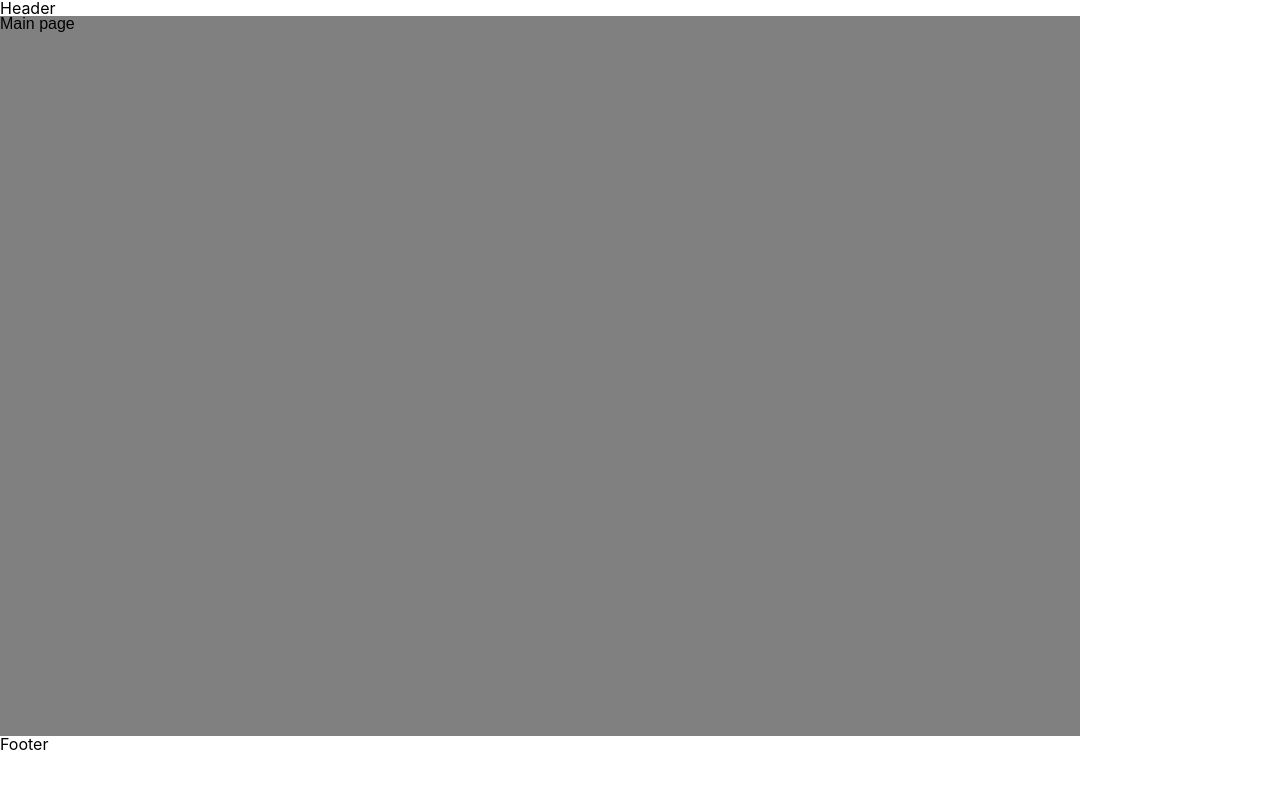
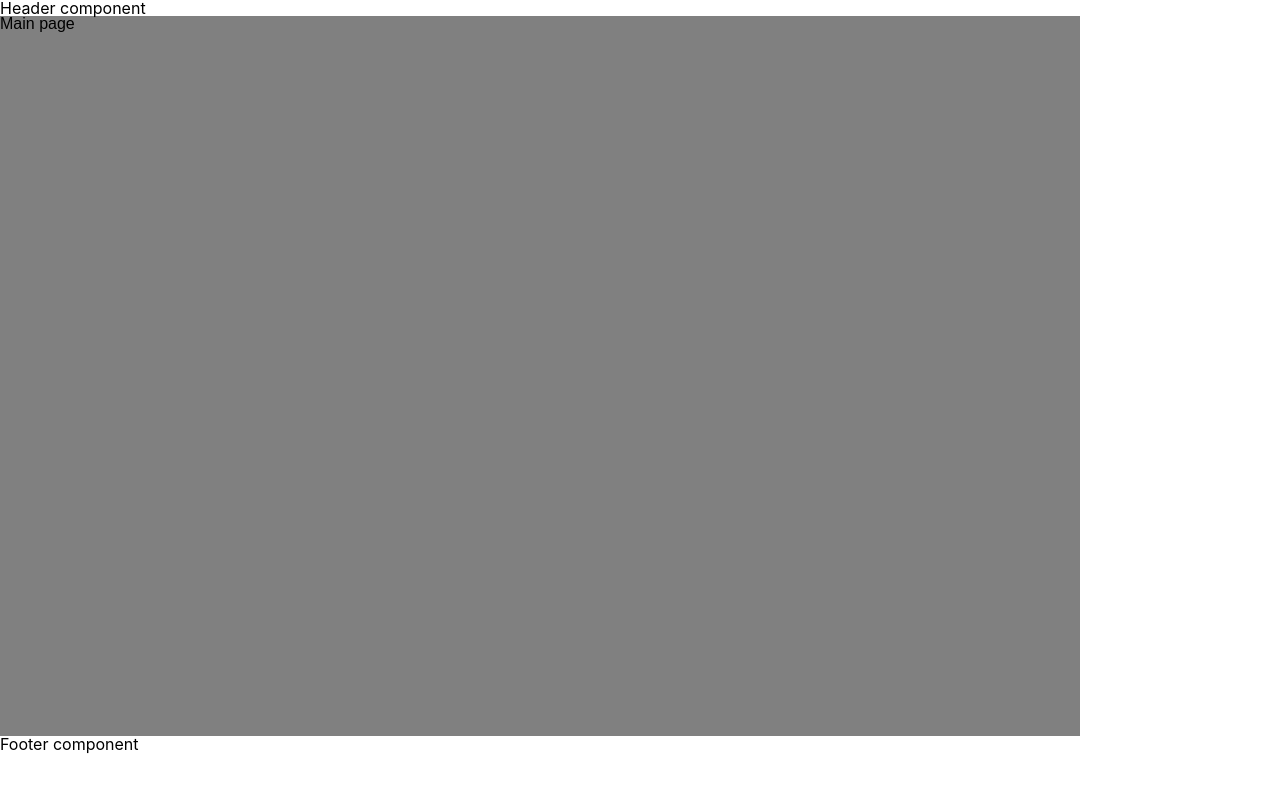
Before and after one commit to Oizys18/gasro, a React (Create React App) app in the folder FRONT/: page / in a window 1280 px wide. Shown: the top 792 px of the page. Built offline with nearby package versions, Linux system fonts and the light colour scheme.

Commit message:
Add components

```diff
--- a/FRONT/src/components/common/navbar/Footer.jsx
+++ b/FRONT/src/components/common/navbar/Footer.jsx
@@ -9,7 +9,7 @@ export default class Footer extends Component {
     render() {
         return (
             <div>
-                Footer
+                Footer component
             </div>
         )
     }
--- a/FRONT/src/components/common/navbar/Header.jsx
+++ b/FRONT/src/components/common/navbar/Header.jsx
@@ -9,7 +9,7 @@ export default class Header extends Component {
     render() {
         return (
             <div>
-                Header
+                Header component
             </div>
         )
     }
```
Also changed, not shown: FRONT/src/components/common/buttons/BigButton.jsx (+7 -13 lines).
